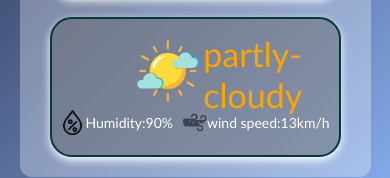
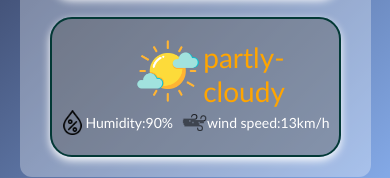
Before and after one commit to snikdhendu/Weather_App, a plain HTML site: page index.html in a window 390 px wide. Shown: the part 553-731 px from the top of the page. Drawn offline with Linux system fonts and the light colour scheme; no server answers; a web font is replaced by a local one.

Commit message:
Update phone.css

```diff
--- a/phone.css
+++ b/phone.css
@@ -39,6 +39,10 @@ section {
 .subdiv3 .weather {
     width: 109%;
 }
+.condition span{
+    font-size:28px;
+    font-weight:250px;
+}
 footer {
     font-family: 'Poppins', sans-serif;
 }
```
